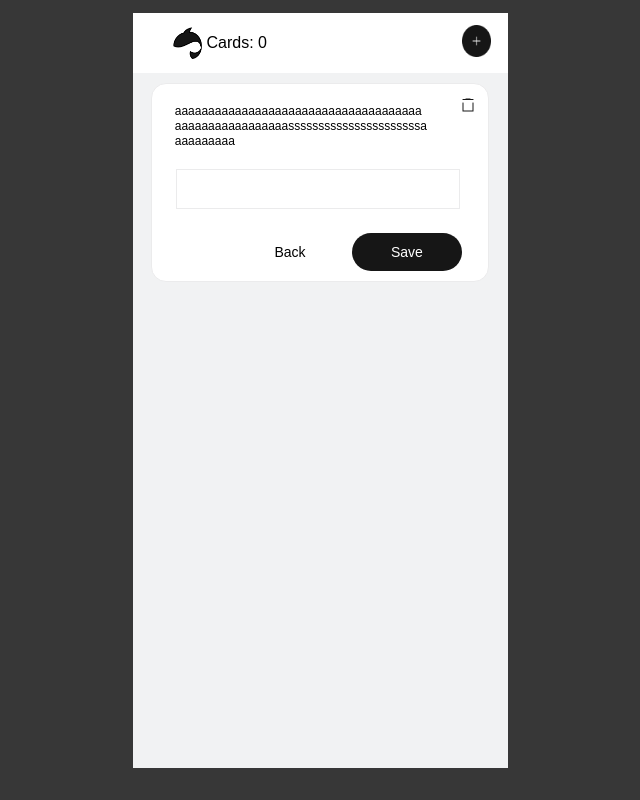
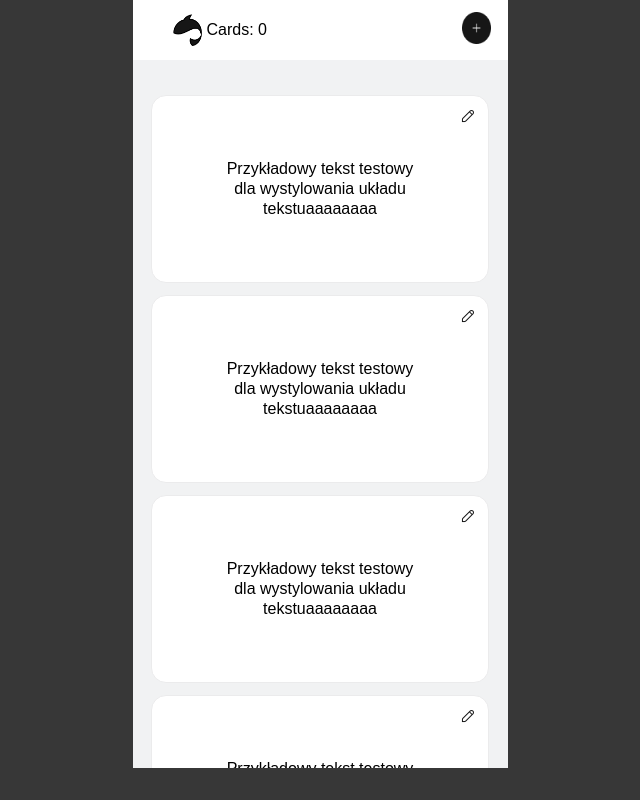
Before and after one commit to perlus3/fischkapp, a React (Vite) app: page / in a window 1280 px wide. Shown: the whole page, without its empty margins (320-960 px from the left). Built offline with nearby package versions, Linux system fonts and the light colour scheme.

Commit message:
added position fixed to header, created list of cards with scroll and single card view

```diff
--- a/src/App.tsx
+++ b/src/App.tsx
@@ -6,13 +6,16 @@ import { AppLayout } from './components/AppLayout';
 import './App.css';
 import { CardFront } from './components/CardFront.tsx';
 import { CardBack } from './components/CardBack.tsx';
+import { SingleCard } from './components/SingleCard.tsx';
+import { CardsList } from './components/CardsList.tsx';
 
 function App() {
   return (
     <AppLayout>
       <AppHeader />
+      <CardsList />
       {/*<CardFront />*/}
-      <CardBack />
+      {/*<CardBack />*/}
     </AppLayout>
   );
 }
--- a/src/components/AppHeader.module.css
+++ b/src/components/AppHeader.module.css
@@ -4,6 +4,10 @@
   display: flex;
   justify-content: space-between;
   align-items: center;
+  position: fixed;
+  width: 375px;
+  top: 0;
+  z-index: 100;
 }
 
 .logoContainer {
--- a/src/components/AppLayout.module.css
+++ b/src/components/AppLayout.module.css
@@ -3,4 +3,6 @@
   height: 755px;
   margin: 1% auto;
   background: #f1f2f3;
+  position: relative;
+  overflow-y: auto;
 }
--- a/src/components/CardBack.tsx
+++ b/src/components/CardBack.tsx
@@ -1,7 +1,7 @@
 import React, { useRef } from 'react';
 
 import deleteButton from '../assets/deleteButton.png';
-import styles from './Card.module.css';
+import styles from './Cards.module.css';
 
 export const handleTextareaInput = (
   ref: React.RefObject<HTMLTextAreaElement>,
--- a/src/components/CardFront.tsx
+++ b/src/components/CardFront.tsx
@@ -1,12 +1,13 @@
 import React, { useRef } from 'react';
 
-import styles from './Card.module.css';
+import styles from './Cards.module.css';
 import { handleTextareaInput } from './CardBack.tsx';
 
 export const CardFront = () => {
   const textareaRef = useRef<HTMLTextAreaElement>(null);
 
   return (
+    <div className={styles.layoutContainer}>
       <div className={styles.container}>
         <div className={styles.inputContainer}>
           <textarea
@@ -20,5 +21,6 @@ export const CardFront = () => {
           <button className={styles.nextButton}>Next</button>
         </div>
       </div>
+    </div>
   );
 };
--- a/src/components/Card.module.css
+++ b/src/components/Cards.module.css
@@ -1,3 +1,7 @@
+.layoutContainer {
+    margin-top: 20px;
+}
+
 .container {
     display: flex;
     flex-direction: column;
@@ -8,10 +12,11 @@
     border: 1px solid #ebebec;
     border-radius: 15px;
     background: white;
-    margin: 10px auto;
+    margin: 12px auto;
     padding: 10px;
     flex-shrink: 0;
     position: relative;
+    top: 50px;
 }
 
 .inputContainer {
@@ -71,8 +76,6 @@ button {
 
 .textAndButtonContainer {
     display: flex;
-    /*justify-content: space-between;*/
-    /*align-items: center;*/
     width: 100%;
     margin: 10px 0 10px 25px;
     position: static;
@@ -80,9 +83,8 @@ button {
 
 .caption {
     display: flex;
-    flex-direction: column; /* Dodane - tekst będzie zawijany w dół */
+    flex-direction: column;
     width: 80%;
-    /*margin: 0 0 0 50px;*/
     font-style: normal;
     font-weight: 400;
     font-size: 12px;
--- /dev/null
+++ b/src/components/CardsList.module.css
@@ -0,0 +1,7 @@
+.container {
+    position: relative;
+    top: 70px;
+    width: 100%;
+    height: 100%;
+    margin-bottom: 200px;
+}
--- /dev/null
+++ b/src/components/CardsList.tsx
@@ -0,0 +1,15 @@
+import React from 'react';
+
+import styles from './CardsList.module.css';
+import { SingleCard } from './SingleCard.tsx';
+
+export const CardsList = () => {
+  return (
+    <div className={styles.container}>
+      <SingleCard />
+      <SingleCard />
+      <SingleCard />
+      <SingleCard />
+    </div>
+  );
+};
--- /dev/null
+++ b/src/components/SingleCard.module.css
@@ -0,0 +1,44 @@
+
+.card {
+    display: flex;
+    justify-content: center;
+    align-items: center;
+    width: 90%;
+    background: #ffffff;
+    height: auto;
+    min-height: 188px;
+    margin: 12px auto;
+    border: 1px solid #ebebec;
+    border-radius: 15px;
+}
+
+
+.text {
+    display: flex;
+    justify-content: center;
+    align-items: center;
+    margin: auto 20px;
+    width: 100%;
+}
+
+p {
+    width: 70%;
+    text-align: center;
+    font-style: normal;
+    font-weight: 500;
+    font-size: 16px;
+    line-height: 20px;
+    word-wrap: break-word;
+    margin: 30px;
+}
+
+.icon {
+    position: absolute;
+    right: 20px;
+    align-self: flex-start;
+}
+
+img {
+    width: 40px;
+    height: 40px;
+}
--- /dev/null
+++ b/src/components/SingleCard.tsx
@@ -0,0 +1,17 @@
+import React from 'react';
+
+import editButton from '../assets/editButton.png';
+import styles from './SingleCard.module.css';
+
+export const SingleCard = () => {
+  return (
+    <div className={styles.card}>
+      <div className={styles.text}>
+        <p>Przykładowy tekst testowy dla wystylowania układu tekstuaaaaaaaa</p>
+      </div>
+      <div className={styles.icon}>
+        <img src={editButton} alt="edit-button" />
+      </div>
+    </div>
+  );
+};
```
Also changed, not shown: src/assets/editButton.png (renamed from src/assets/img_2.png). Lines whose indentation alone changed are shown as unchanged.
